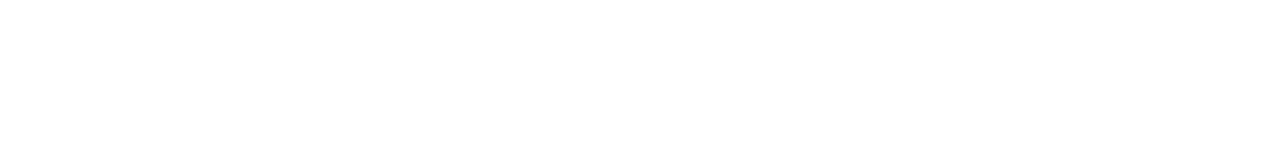
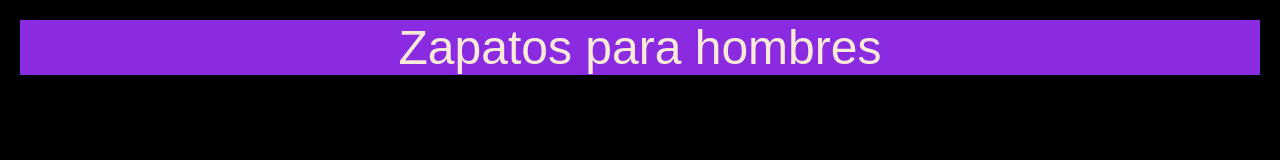
Before and after one commit to Johan-28/shoesplashcolombia, a plain HTML site: page hombre.html in a window 1280 px wide. Drawn offline with Linux system fonts and the light colour scheme.

Commit message:
Actualización

```diff
--- a/css/estilo.css
+++ b/css/estilo.css
@@ -137,7 +137,7 @@
 }
 
 #nuestro-producto h2 {
-  margin-top: 0%;
+  margin-top: -2%;
   font-size: 3.2em;
 }
 
--- /dev/null
+++ b/css/hombre.css
@@ -0,0 +1,34 @@
+* {
+  margin: 0;
+  padding: 0;
+}
+
+html {
+  scroll-behavior: smooth;
+  box-sizing: border-box;
+}
+*,
+*:before,
+*:after {
+  box-sizing: inherit;
+  margin: 0;
+  padding: 0;
+}
+
+body {
+  display: inline;
+  font-family: sans-serif;
+  margin: 0;
+  background-color: black;
+}
+
+.container {
+  margin: 20px;
+  text-align: center;
+  font-size: 3em;
+  background-color: blueviolet;
+}
+
+.texto {
+  color: antiquewhite;
+}
--- a/hombre.html
+++ b/hombre.html
@@ -4,7 +4,16 @@
     <meta charset="UTF-8" />
     <meta http-equiv="X-UA-Compatible" content="IE=edge" />
     <meta name="viewport" content="width=device-width, initial-scale=1.0" />
+    <link rel="stylesheet" href="./css/hombre.css" />
+    <link rel="stylesheet" href="./css/normalize.css" />
     <title>Zapatos Para hombres</title>
   </head>
-  <body></body>
+
+  <body>
+    <section>
+      <div class="container">
+        <div class="texto">Zapatos para hombres</div>
+      </div>
+    </section>
+  </body>
 </html>
```
Also changed, not shown: 2 other files.
